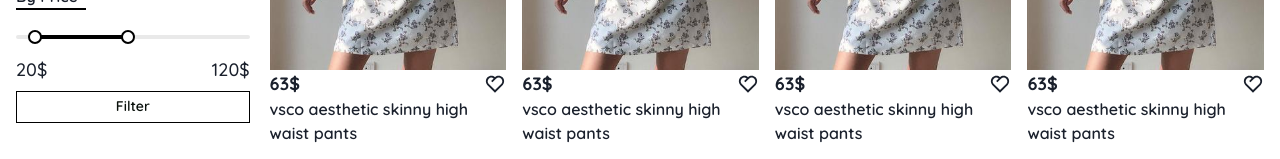
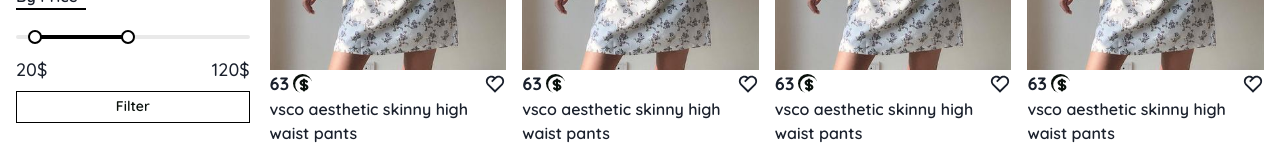
Before and after one commit to essofyany/fatna, a Next.js app in the folder client/: page /collections/1 in a window 1280 px wide. Shown: the part 474-633 px from the top of the page. Built offline with nearby package versions, Linux system fonts and the light colour scheme.

Commit message:
adding live update of currency in product cards

```diff
--- a/client/src/components/Materials/Currencies.jsx
+++ b/client/src/components/Materials/Currencies.jsx
@@ -15,33 +15,42 @@ export const currencies = [
   {
     name: "USD",
     selectedComponent: <USD key="USD" selected={true} />,
+    currentCurrencyIcon: <USD key="USD" forProduct={true} />,
     component: <USD key="USD" />,
   },
   {
     name: "EUR",
     selectedComponent: <EUR key="EUR" selected={true} />,
+    currentCurrencyIcon: <EUR key="EUR" forProduct={true} />,
     component: <EUR key="EUR" />,
   },
   {
     name: "YEN",
     selectedComponent: <YEN key="YEN" selected={true} />,
+    currentCurrencyIcon: <YEN key="YEN" forProduct={true} />,
     component: <YEN key="YEN" />,
   },
   {
     name: "PND",
     selectedComponent: <PND key="PND" selected={true} />,
+    currentCurrencyIcon: <PND key="PND" forProduct={true} />,
     component: <PND key="PND" />,
   },
   {
     name: "RUP",
     selectedComponent: <RUP key="RUP" selected={true} />,
+    currentCurrencyIcon: <RUP key="RUP" forProduct={true} />,
     component: <RUP key="RUP" />,
   },
 ];
 
-export function USD({ selected }) {
+export function USD({ selected, forProduct = false }) {
   const dispatch = useDispatch();
   return (
+    <>
+      {forProduct ? (
+        <HiCurrencyDollar color="white" size="22" />
+      ) : (
         <IconTap>
           <Box
             w="full"
@@ -59,12 +68,18 @@ export function USD({ selected }) {
             {selected && <IoIosArrowDown size="16" />}
           </Box>
         </IconTap>
+      )}
+    </>
   );
 }
 
-export function EUR({ selected }) {
+export function EUR({ selected, forProduct = false }) {
   const dispatch = useDispatch();
   return (
+    <>
+      {forProduct ? (
+        <HiCurrencyEuro color="white" size="22" />
+      ) : (
         <IconTap>
           <Box
             w="full"
@@ -82,11 +97,17 @@ export function EUR({ selected }) {
             {selected && <IoIosArrowDown size="16" />}
           </Box>
         </IconTap>
+      )}
+    </>
   );
 }
-export function YEN({ selected }) {
+export function YEN({ selected, forProduct = false }) {
   const dispatch = useDispatch();
   return (
+    <>
+      {forProduct ? (
+        <HiCurrencyYen color="white" size="22" />
+      ) : (
         <IconTap>
           <Box
             w="full"
@@ -104,11 +125,17 @@ export function YEN({ selected }) {
             {selected && <IoIosArrowDown size="16" />}
           </Box>
         </IconTap>
+      )}
+    </>
   );
 }
-export function PND({ selected }) {
+export function PND({ selected, forProduct = false }) {
   const dispatch = useDispatch();
   return (
+    <>
+      {forProduct ? (
+        <HiCurrencyPound color="white" size="22" />
+      ) : (
         <IconTap>
           <Box
             w="full"
@@ -126,11 +153,17 @@ export function PND({ selected }) {
             {selected && <IoIosArrowDown size="16" />}
           </Box>
         </IconTap>
+      )}
+    </>
   );
 }
-export function RUP({ selected }) {
+export function RUP({ selected, forProduct = false }) {
   const dispatch = useDispatch();
   return (
+    <>
+      {forProduct ? (
+        <HiCurrencyRupee color="white" size="22" />
+      ) : (
         <IconTap>
           <Box
             w="full"
@@ -148,5 +181,7 @@ export function RUP({ selected }) {
             {selected && <IoIosArrowDown size="16" />}
           </Box>
         </IconTap>
+      )}
+    </>
   );
 }
--- a/client/src/components/ProductCard/ProductInfo.jsx
+++ b/client/src/components/ProductCard/ProductInfo.jsx
@@ -1,8 +1,13 @@
 import { Box, Text } from "@chakra-ui/react";
 import { RiHeart2Fill, RiHeart2Line } from "react-icons/ri";
+import { useSelector } from "react-redux";
 import IconTap from "../Motions/IconTap";
 
 function ProductInfo({ setCardState, cardState }) {
+  const { currentCurrencyIcon } = useSelector(
+    (state) => state.currency.current
+  );
+  // console.log(currentCurrencyIcon);
   function handleHeart() {
     setCardState({ ...cardState, isHearted: !cardState.isHearted });
   }
@@ -10,9 +15,22 @@ function ProductInfo({ setCardState, cardState }) {
   return (
     <Box w="full" d="flex" flexDir="column">
       <Box d="flex" alignItems="center" justifyContent="space-between">
-        <Text fontSize={{ base: "md", md: "lg" }} fontWeight="bold">
-          63$
-        </Text>
+        <Box d="flex" alignItems="center">
+          <Text fontSize={{ base: "md", md: "lg" }} fontWeight="bold">
+            63
+          </Text>
+          <Box
+            bg="black"
+            w="19px"
+            h="19px"
+            justifyContent="center"
+            alignItems="center"
+            borderRadius="full"
+            mx='1'
+          >
+            {currentCurrencyIcon}
+          </Box>
+        </Box>
         <IconTap onClick={handleHeart}>
           {cardState.isHearted ? (
             <RiHeart2Fill size="22" />
```
Lines whose indentation alone changed are shown as unchanged.
